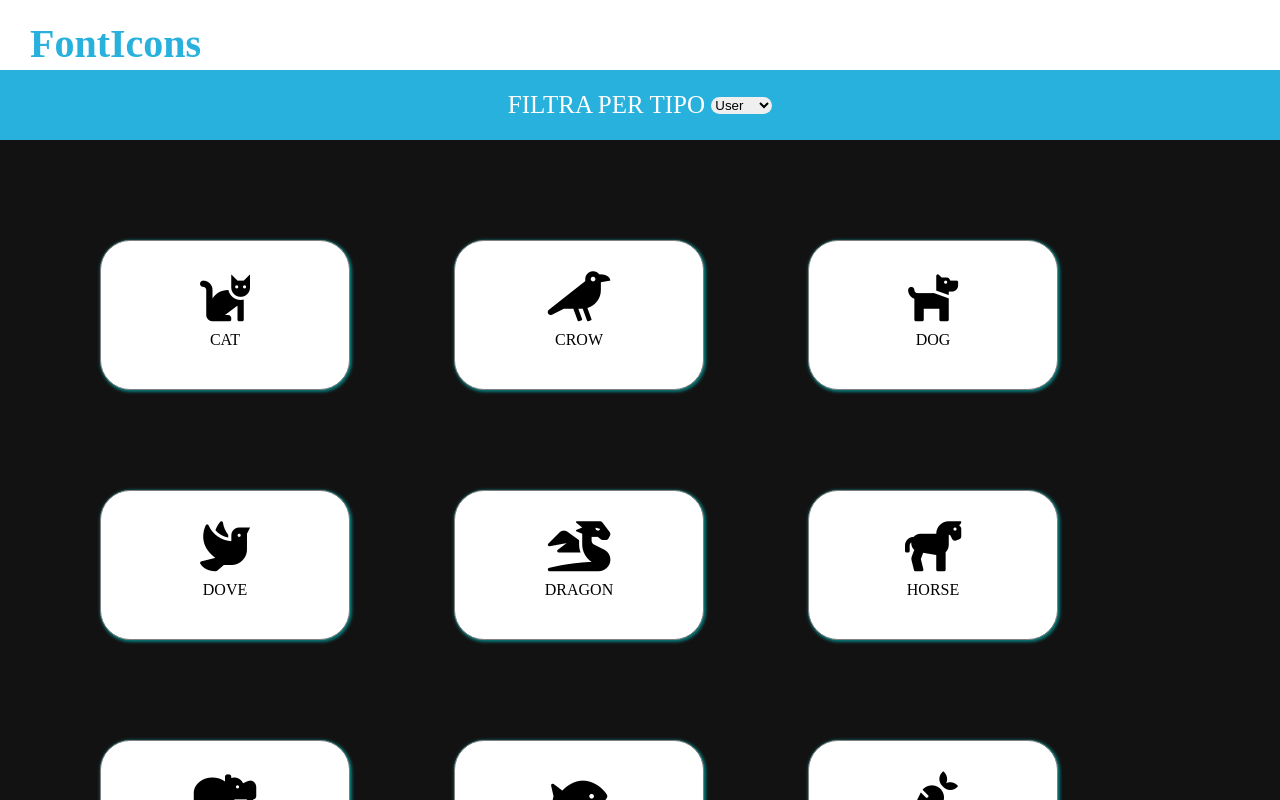
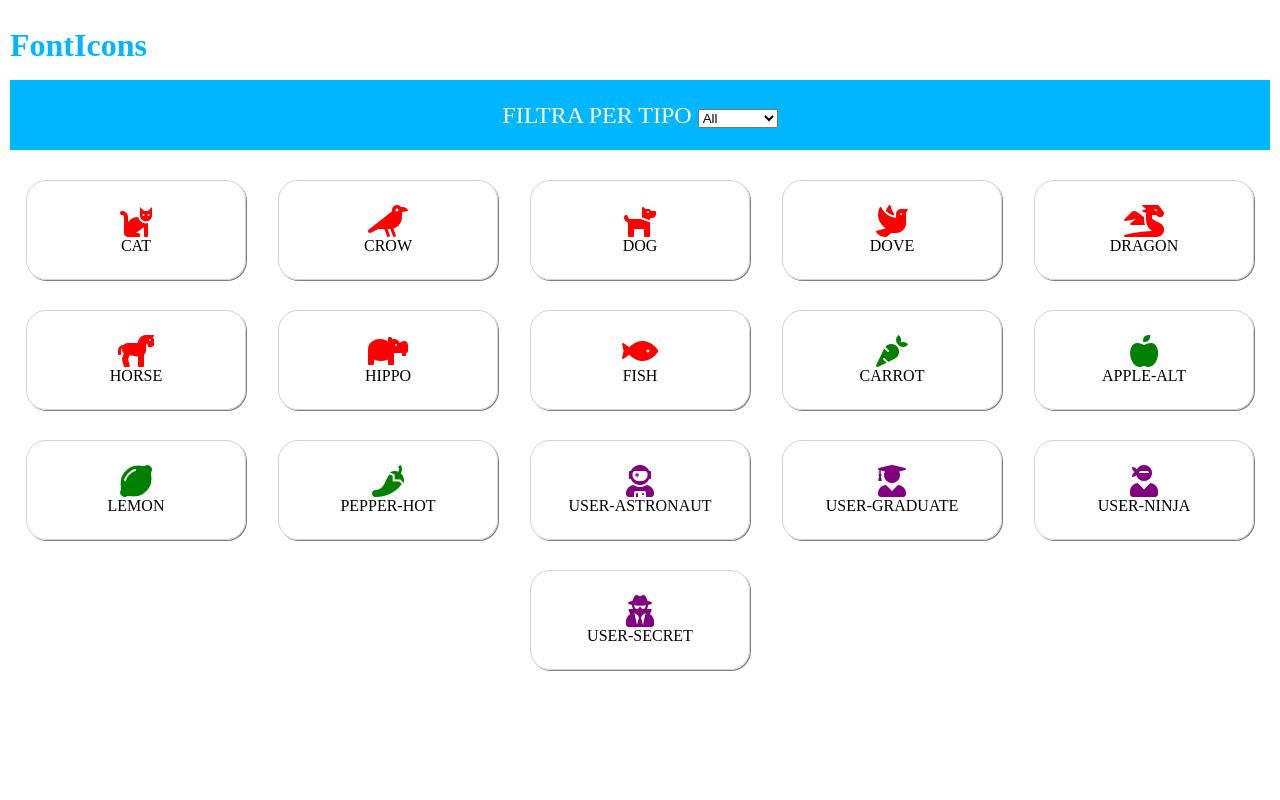
Before and after one commit to Davidebaiocchi/js-es6-icons, a plain HTML site: page index.html in a window 1280 px wide. Drawn offline with Linux system fonts and the light colour scheme.

Commit message:
end icons

```diff
--- a/css/style.css
+++ b/css/style.css
@@ -1,63 +1,70 @@
 *{
+    margin: 0;
+    padding: 0;
     box-sizing: border-box;
-    border: 0;
-    margin: 0;
 }
 
-
-/* header */
-header p {
-    height: 70px;
-    text-align: center;
-    line-height: 70px;
-    color: white;
-    text-transform: uppercase;
-    font-size: 25px;
-    background-color: hsl(194.7, 72.6%, 51.4%);
+.d-block{
+    display: block;
 }
 
-h1 {
-    height: 70px;
-    font-size: 40px;
-    margin-left: 30px;
-    color: hsl(194.7, 72.6%, 51.4%);
-    padding-top: 20px;
+.d-none{
+    display: none;
 }
 
-select {
-    border-radius: 10px;
-    position: relative;
-    bottom: 3px;
+.uppercase{
+    text-transform: uppercase;
 }
 
-
-/* main */
-main{
-    background-color: rgba(0, 0, 0, 0.931);
-    height: calc(100vh - 140px);
-    overflow-y: scroll;
+.container{
+    padding: 10px;
+    height: 100vh;
+    width: 100%;
 }
 
-.container {
-    padding: 50px;
+h1{
+    color: rgb(0, 183, 255);
+}
+
+.header,
+.search{
+    height: 70px;
+    line-height: 70px;
+}
+
+.search{
+    background-color: rgb(0, 183, 255);
+    color: white;
+    text-align: center;
+    text-transform: uppercase;
+    font-size: 1.5rem;
+    vertical-align: middle;
+}
+
+#icons{
+    height: calc(100vh - 150px);
     display: flex;
     flex-wrap: wrap;
+    justify-content: space-around;
+    align-content: flex-start;
+    overflow-y: auto;
 }
 
-.icons {
-    background-color: white;
-    border: 1px solid grey;
-    width: 250px;
-    height: 150px;
-    margin: 50px;
-    border-radius: 30px;
-    box-shadow: 1px 1px 3px 1px rgb(10, 119, 119);
-    display: inline-block;
-    text-align: center;
-    padding-top: 30px;
+#icons > div{
+    flex-shrink: 0;
+    display: flex;
+    justify-content: center;
+    align-items: center;
+    flex-direction: column;
+    width: calc((100% - 40px*4) / 5);
+    height: 100px;
+    border: 1px solid lightgrey;
+    border-radius: 20px;
+    box-shadow: 1px 1px grey;
+    margin-top: 30px;
 }
 
-i {
-    font-size: 50px;
-    margin-bottom: 10px;
+#icons > div > i{
+    font-size: 2rem;
+    display: block;
 }
--- a/index.html
+++ b/index.html
@@ -4,33 +4,30 @@
     <meta charset="UTF-8">
     <meta http-equiv="X-UA-Compatible" content="IE=edge">
     <meta name="viewport" content="width=device-width, initial-scale=1.0">
-    <title>Document</title>
+    <link rel="stylesheet" href="https://cdnjs.cloudflare.com/ajax/libs/font-awesome/5.15.3/css/all.min.css" integrity="sha512-iBBXm8fW90+nuLcSKlbmrPcLa0OT92xO1BIsZ+ywDWZCvqsWgccV3gFoRBv0z+8dLJgyAHIhR35VZc2oM/gI1w==" crossorigin="anonymous" referrerpolicy="no-referrer" />
     <link rel="stylesheet" href="css/style.css">
-    <link rel="stylesheet" href="https://use.fontawesome.com/releases/v5.15.3/css/all.css" integrity="sha384-SZXxX4whJ79/gErwcOYf+zWLeJdY/qpuqC4cAa9rOGUstPomtqpuNWT9wdPEn2fk" crossorigin="anonymous">
+    <title>icons</title>
 </head>
 <body>
+    <div class="container">
 
-    <header>
-        <h1>FontIcons</h1>
-        <p>Filtra per tipo
-            <select name="all" id="select-header">
-                <option value="all">User</option>
-                <option value="all">Animal</option>
-                <option value="all">Food</option>
-                <option value="all">all</option>
+        <div class="header">
+            <h1>FontIcons</h1>
+        </div>
+
+        <div class="search">
+            Filtra per tipo
+            <select name="filter" id="filter-select">
+                <option value="all">All</option>
             </select>
-        </p>
-    </header>
+        </div>
 
-    <main>
-        <div class="container">
-            <div class="card-animal">
-                <div id="icon"></div>
-            </div>
+        <div id="icons">
         </div>
-        <!-- <i class="fas fa-cat"></i> -->
-    </main>
+
+    </div>
 
     <script src="js/script.js"></script>
 </body>
 </html>
+</html>
--- a/js/script.js
+++ b/js/script.js
@@ -1,12 +1,4 @@
-// Milestone 1 Partendo dalla seguente struttura dati ,
-// mostriamo in pagina tutte le icone disponibili come da layout.
-// Milestone 2 Coloriamo le icone per tipo
-// Milestone 3 Creiamo una select con i tipi di icone e usiamola per filtrare le icone
-
-
-
-// Milestone 1 Partendo dalla seguente struttura dati,
-// mostriamo in pagina tutte le icone disponibili come da layout.
+// Milestone 1 Partendo dalla seguente struttura dati , mostriamo in pagina tutte le icone disponibili come da layout.
 const icons = [
     {
         name: 'cat',
@@ -106,44 +98,84 @@ const icons = [
     },
 ];
 
-// Milestone 1 - Partendo dalla seguente struttura dati ,
-// mostriamo in pagina tutte le icone disponibili come da layout
-icons.forEach((element) => {
 
-// destrutturo l'oggetto (element) per leggere le chiavi
-const {name, prefix, type, family} = element;
+//* inizializzo il filtro degli elementi all'inizio del ciclo
+const filterType = document.getElementById("filter-select");
+filterType.value = 'all';
 
-// utilizzo template literal per popolare html
-const iconHTML = `
-<div class="icons">
-    <i class="${family} ${prefix}${name}"></i>
-    <div>${name.toUpperCase()}</div>
-</div>
-`
-document.getElementById('icon').innerHTML += iconHTML;
+// stampo tutte le icone all'interno dell'HTML
+// Tutto questo viene sovrascritto dalle icone colorate stampate successivamente per cui ho fatto la funzione per resettare l'html. Il forEach successivo può anche essere eliminato
+icons.forEach((element,index) => {
+    const {name, prefix, family} = element;
+
+    document.getElementById('icons').innerHTML +=
+    `<div id="icon-${index}">
+        <i class="${family} ${prefix}${name}"></i>
+        <div class="uppercase">${name}</div>
+    </div>`
 });
 
 
-// Milestone 2 Coloriamo le icone per tipo
-const colors = [
-    'red',
-    'blue',
-    'green'
-];
 
+//Milestone 2 Coloriamo le icone per tipo
+// aggiungo i colori all'interno dell'oggetto come proprietà
 const colorIcon = icons.map((element) => {
+    let color;
+    switch (element.type) {
+        case 'animal':
+            color = 'red';
+            break;
+        case 'vegetable':
+            color = 'green';
+            break;
+        case 'user':
+            color = 'purple';
+            break;
+    }
+    return {...element,color}
+});
 
-    return {
-        name,
-        prefix,
-        type,
-        family,
-        color : (gender == "female") ? pink : blue,
+// creo una funzione per sbiancare la pagina prima di andare a scrivere nuovamente le icone questa volta colorate
+const resetHtml = () => {document.getElementById('icons').innerHTML = ''};
+resetHtml();
+
+// creo la funzione per stampare le icone colorate che mi può tornare utile dopo con il filter HTML
+const printColorIcon = (array) => {
+    array.forEach((element,index) => {
+        const {name, prefix, family, color} = element;
+
+        document.getElementById('icons').innerHTML +=
+        `<div id="icon-${index}">
+            <i class="${family} ${prefix}${name}" style="color:${color};"></i>
+            <div class="uppercase">${name}</div>
+        </div>`
+    });
+};
+
+printColorIcon(colorIcon);
+
+
+
+// Milestone 3 Creiamo una select con i tipi di icone e usiamola per filtrare le icone
+// filtro gli elementi da visualizzare nella pagina HTML a seconda di cosa imposta l'utente nel filtro a tendina
+let typeIcons = [];
+colorIcon.forEach((element) => {
+    if(!typeIcons.includes(element.type)){
+        typeIcons.push(element.type);
+        document.getElementById('filter-select').innerHTML +=
+        `<option value=${element.type}>${element.type}</option>`;
     }
 });
-newCats.forEach((element) => {
-    document.getElementById('item').innerHTML += `</br>
-    ${element.nome} : <i class= "fas fa-cat" style="color: ${element.colore}"></i>
-    <i class="fas fa-ribbon" style="color:${element.ribbon.color}; opacity:${element.ribbon.opacity}"></i>,
-    `;
+
+filterType.addEventListener("change", function() {
+    let iconsShow;
+
+    //* soluzione alternativa - più corta
+    iconsShow = colorIcon;
+    if(this.value != 'all'){
+        iconsShow = colorIcon.filter((element) => element.type == this.value);
+    }
+
+    resetHtml();
+    printColorIcon(iconsShow);
 });
```
